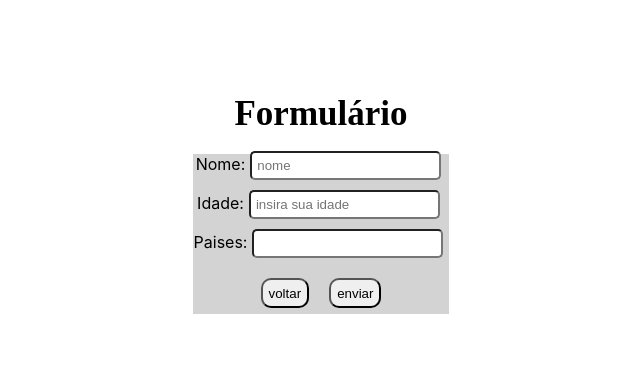
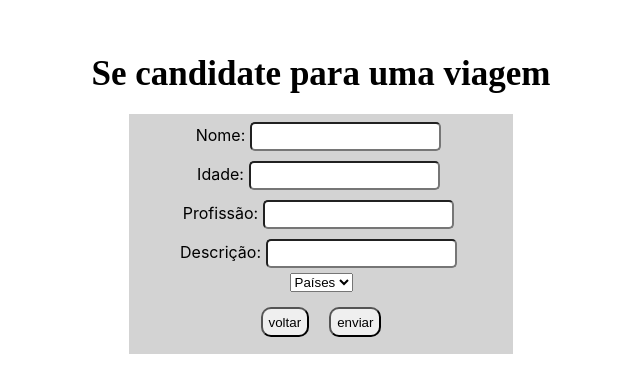
Before and after one commit to future4code/jemison-Gabriel-Carvalho, a React (Create React App) app in the folder modulo4/project-labex/labex-project/: page /trips/application in a window 1280 px wide. Shown: the part 206-598 px from the top of the page, without its empty margins (319-959 px from the left). Built offline with nearby package versions, Linux system fonts and the light colour scheme.

Commit message:
esqueleto do formulário criado

```diff
--- a/modulo4/project-labex/labex-project/package.json
+++ b/modulo4/project-labex/labex-project/package.json
@@ -13,6 +13,7 @@
     "react-router-dom": "^6.3.0",
     "react-scripts": "5.0.1",
     "styled-components": "^5.3.5",
+    "surge": "^0.23.1",
     "web-vitals": "^2.1.4"
   },
   "scripts": {
--- a/modulo4/project-labex/labex-project/src/Pages/ApplicationFormPage/ApplicationFormPage.js
+++ b/modulo4/project-labex/labex-project/src/Pages/ApplicationFormPage/ApplicationFormPage.js
@@ -1,48 +1,101 @@
 import React from "react";
 import { useNavigate } from "react-router-dom";
+import useForm from "../../hooks/useForm";
 import { Botoes, Principal, Titulo } from "../HomePage/HomePageStyled";
 import { Formulario } from "./ApplicationFormPageStyled";
+import axios from 'axios';
+import { URL } from "../../constants/Url";
 
 function ApplicationFormPage () {
     const navigate = useNavigate();
 
-    const enviar = () =>{
-        alert('cadastrado')
-    }
+
 
     const voltar = () =>{
         navigate(-1)
     }
 
+    const headers = {
+        "content-type": "application/json",
+        "auth": "eyJhbGciOiJIUzI1NiIsInR5cCI6IkpXVCJ9.eyJpZCI6Im93T2g5ZWo2bW50akZqNUNRMVB4IiwiZW1haWwiOiJhc3Ryb2RldkBnbWFpbC5jb20uYnIiLCJpYXQiOjE1ODk1NjI5MDh9.aB4dNbTCkToXB7pdzEa-tuMa-QbRQDUd93eva4-cec0"
+    }
+
+    const criarViagem = (e) => {
+        e.preventDefault();
+        axios.post(`${URL}aluno/trips`, body, headers)
+        .then((response) =>{console.log(response.data)})
+        .catch((error) => {console.log(error)})
+    }
+
+    const [body, onChange] = useForm({name: "", age: "", profession: "", description: "", country: ""})
 
     return (
+
         <Principal>
-            <Titulo>Formulário</Titulo>
+            <Titulo>Se candidate para uma viagem</Titulo>
             <Formulario>
-                <label>
+
+
+                <label htmlFor="name">
                     Nome:
                     <input
+                        id="name"
+                        name="name"
                         type="text"
-                        placeholder="nome"
+                        pattern="(?=^.{5,60}$)^[A-Z][a-z]+(?:[ ][A-Z][a-z]+)*$"
+                        value={body.name}
+                        onChange={onChange}
+                        required
                     />
                 </label>
 
-                <label>
+                <label htmlFor="age">
                     Idade:
                     <input
-                        placeholder="insira sua idade"
+                        id="age"
+                        name="age"
+                        type="age"
+                        value={body.age}
+                        onChange={onChange}
+                        required
                     />
                 </label>
 
-                <label>
-                    Paises:
+                <label htmlFor="profession">
+                    Profissão:
                     <input
+                        id="profession"
+                        name="profession"
+                        type="text"
+                        value={body.profession}
+                        onChange={onChange}
 
                     />
+
                 </label>
-                <Botoes>
+
+
+                <label htmlFor="description">
+                    Descrição:
+                    <input
+                        id="description"
+                        name="description"
+                        type="text"
+                        pattern="^.{3,}"
+                        value={body.description}
+                        onChange={onChange}
+                    />
+                </label>
+
+                <select>
+                    <option>Países</option>
+
+                </select>
+
+
+            <Botoes>
                 <button onClick={voltar}>voltar</button>
-                <button onClick={enviar}>enviar</button>
+                <button onClick={criarViagem}>enviar</button>
             </Botoes>
             </Formulario>
         </Principal>
--- a/modulo4/project-labex/labex-project/src/Pages/ApplicationFormPage/ApplicationFormPageStyled.js
+++ b/modulo4/project-labex/labex-project/src/Pages/ApplicationFormPage/ApplicationFormPageStyled.js
@@ -2,8 +2,8 @@ import styled from "styled-components";
 
 export const Formulario = styled.div`
     display: flex;
-    width: 20%;
-    height: 20%;
+    width: 30%;
+    height: 30%;
     background-color: lightgray;
     align-items: center;
     justify-content: center;
--- a/modulo4/project-labex/labex-project/src/Pages/LoginPage/LoginPage.js
+++ b/modulo4/project-labex/labex-project/src/Pages/LoginPage/LoginPage.js
@@ -2,6 +2,9 @@ import React from 'react';
 import { useNavigate } from 'react-router-dom';
 import {Principal, Titulo, Botoes} from '../HomePage/HomePageStyled'
 import {Formulario} from '../ApplicationFormPage/ApplicationFormPageStyled'
+import axios from 'axios';
+import { URL } from '../../constants/Url';
+import useForm from '../../hooks/useForm';
 
 
 function LoginPage () {
@@ -11,26 +14,42 @@ function LoginPage () {
         navigate(-1)
     }
 
+    const [login, onChange] = useForm ({email: "", password: ""});
     const entrar = () =>{
         navigate("/adm")
+        axios.post(`${URL}darvas/login`, login)
+        .then((response) => {console.log(response.data)})
+        .catch((error) => {console.log(error)})
+
     }
 
     return(
         <Principal>
             <Titulo>Administrador</Titulo>
             <Formulario>
-                <label>
+                <label htmlFor='email'>
                     Email:
                     <input
-                        type="text"
+                        id="email"
+                        name="email"
+                        type="email"
+                        value={login.email}
+                        onChange={onChange}
                         placeholder="meuemail@exemplo.com"
+                        pattern="[a-z0-9._%+-]+@[a-z0-9.-]+\.[a-z]{2,}$"
+                        required
                     />
                 </label>
 
                 <label>
                     Senha:
                     <input
-                        placeholder="insira sua senha"
+                        id="password"
+                        name="password"
+                        type="password"
+                        value={login.password}
+                        onChange={onChange}
+                        placeholder="********"
                     />
                 </label>
                 <Botoes>
--- /dev/null
+++ b/modulo4/project-labex/labex-project/src/constants/Url.js
@@ -0,0 +1 @@
+export const URL = "https://us-central1-labenu-apis.cloudfunctions.net/labeX/"
--- /dev/null
+++ b/modulo4/project-labex/labex-project/src/hooks/useForm.js
@@ -0,0 +1,14 @@
+import { useState } from "react";
+
+export default function useForm(initialState) {
+
+    const [formulario, setFormulario] = useState(initialState)
+
+    const onChange = (event) => {
+        const {name, value} = event.target;
+        setFormulario({...formulario, [name]: value})
+    }
+
+    return [formulario, onChange]
+
+}
```
Also changed, not shown: modulo4/project-labex/labex-project/src/hooks/useCapturarViagens.js (added, +17 -0 lines), modulo4/project-labex/labex-project/src/hooks/useRequestData.js (+11 -0 lines), modulo4/project-labex/labex-project/src/Pages/ListTripsPage/ListTripsPage.js (line endings or trailing spaces), 1 other file (tests, documents, lock files or other folders).
